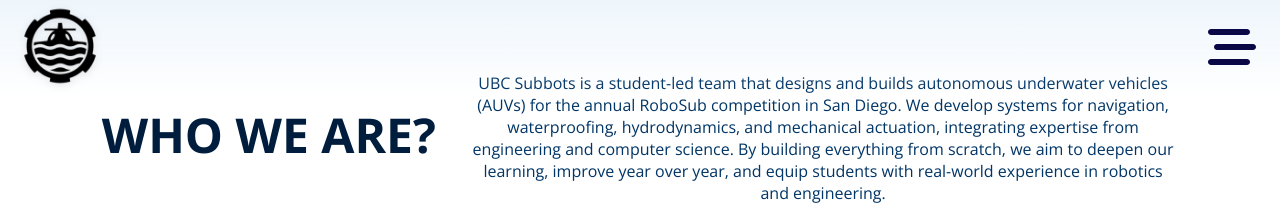
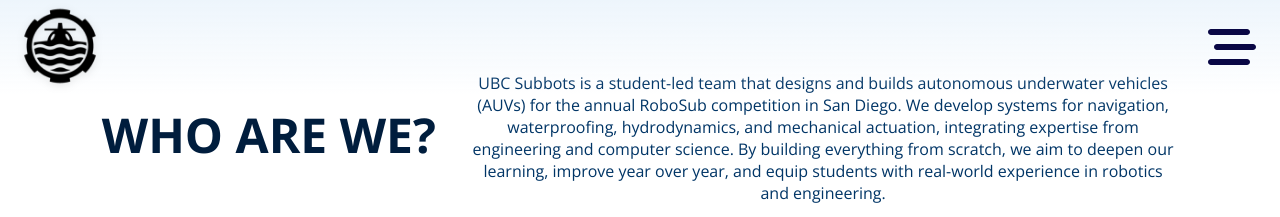
Before and after one commit to ubc-subbots/website, a React (Create React App) app: page /about in a window 1280 px wide. Shown: the top 217 px of the page. Built offline with nearby package versions, Linux system fonts and the light colour scheme; no server answers; a web font is replaced by a local one.

Commit message:
Fixing 'who we are' and adding my info

```diff
--- a/public/data/members.json
+++ b/public/data/members.json
@@ -359,8 +359,8 @@
     "year": "2",
     "role": "Software Team Member",
     "image": "",
-    "linkedin": "",
-    "mail": ""
+    "linkedin": "https://www.linkedin.com/in/krishna-garcha/",
+    "mail": "garchakri@gmail.com"
   },
   {
     "team": "Actuator",
--- a/src/components/About/about.js
+++ b/src/components/About/about.js
@@ -31,7 +31,7 @@ export default function about() {
         <div className='about-text-container'>
           <div className='gap'>
             {/* <span className="about-title1">WHO</span> */}
-            <span className='about-title'>WHO WE ARE?</span>
+            <span className='about-title'>WHO ARE WE?</span>
           </div>
           <span className='about-subtitle'>
             UBC Subbots is a student-led team that designs and builds autonomous
```
